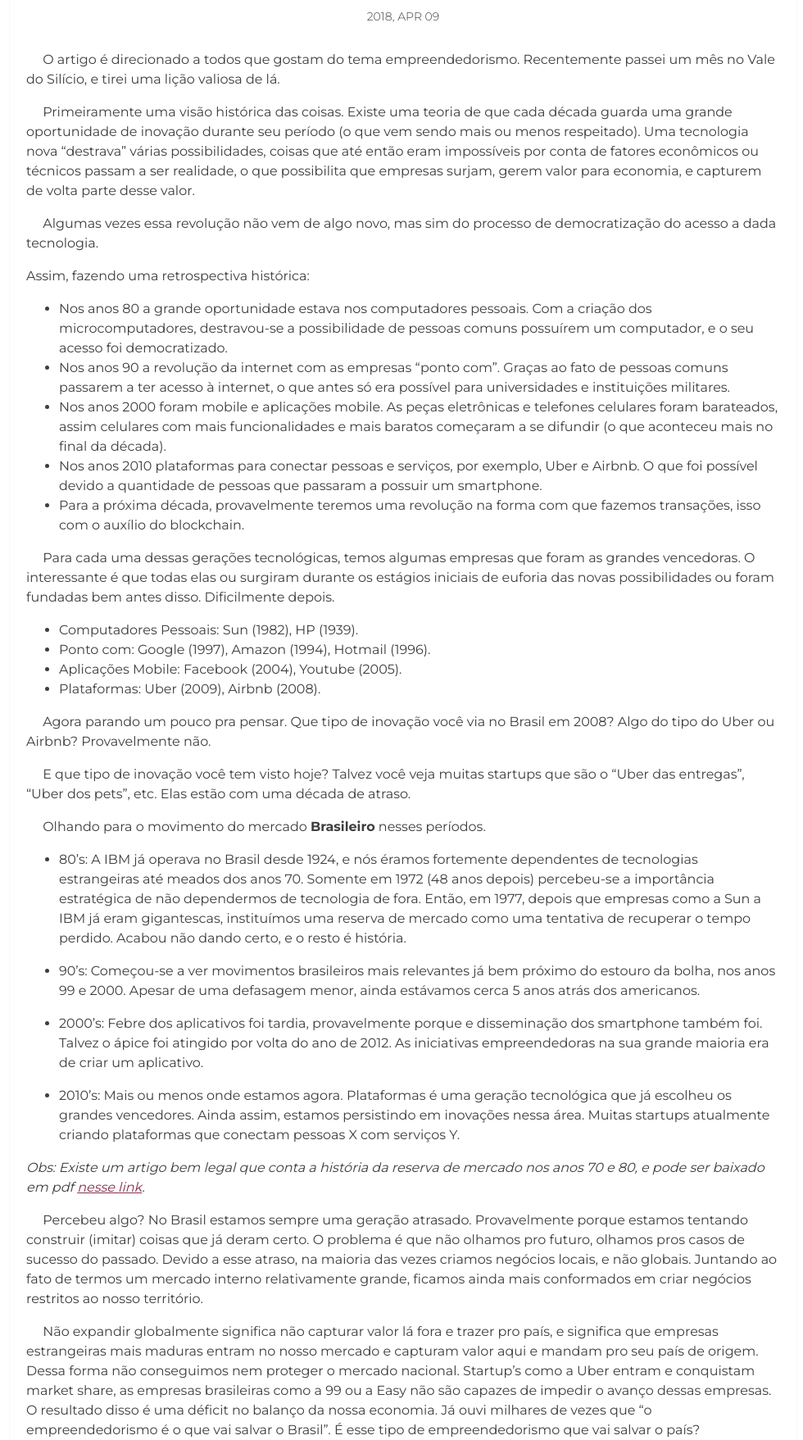
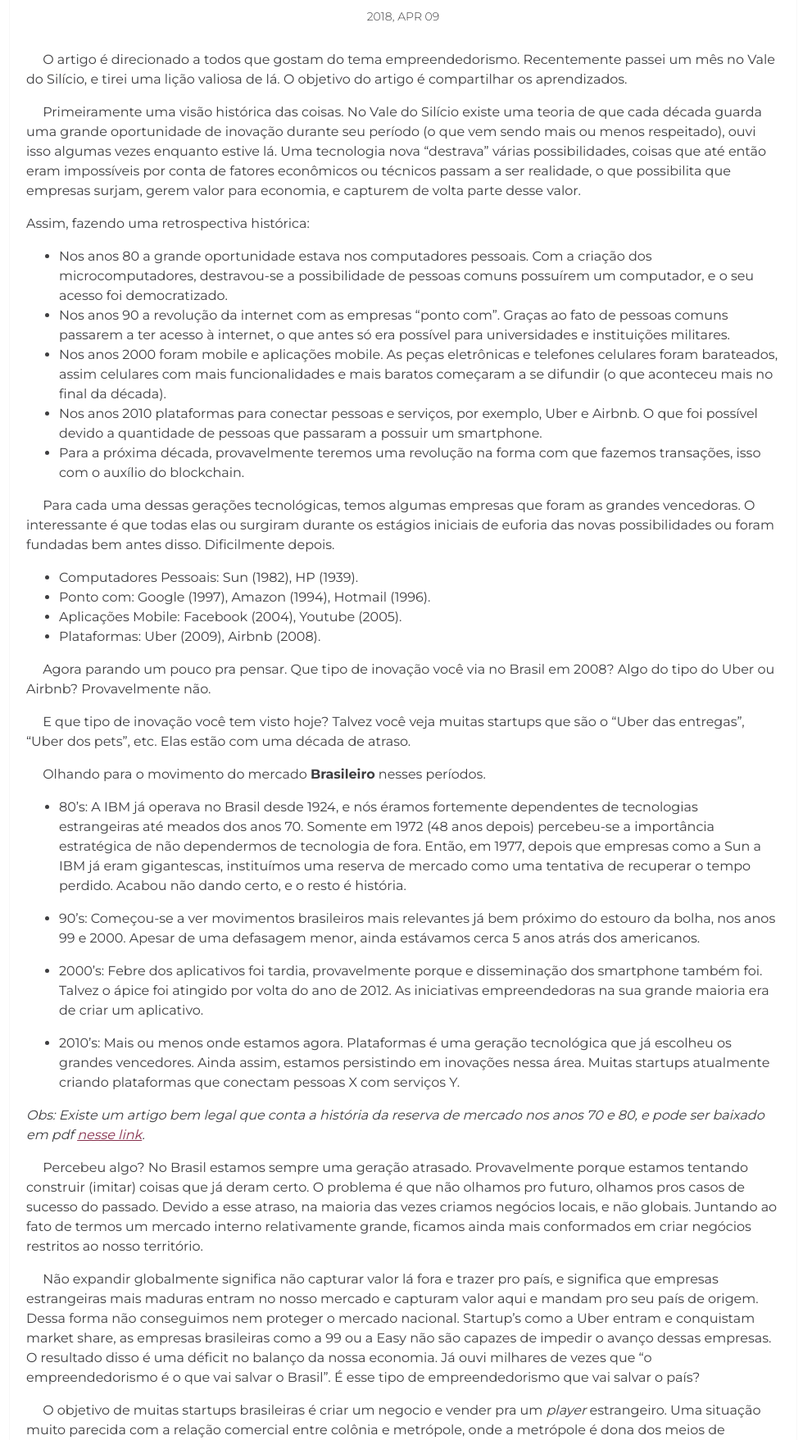
Before and after one commit to lorenzocesconetto/lorenzocesconetto.github.io, a Jekyll site: the page built from _posts/2018-04-09-licao-ensinada-pelo-vale-do-silicio.markdown, in a window 1280 px wide, cut to the strip 607-2364 px from the top of the page. Shown: the whole strip at 82% size, without its empty margins (148-1128 px from the left). Built offline with Jekyll 4.4.1, drawn with Linux system fonts in a browser that asks for light colours; comment, search, counter and statistics services are not loaded; some of the changed text lies outside the part shown.

Commit message:
update 6

```diff
--- a/_posts/2018-04-09-licao-ensinada-pelo-vale-do-silicio.markdown
+++ b/_posts/2018-04-09-licao-ensinada-pelo-vale-do-silicio.markdown
@@ -8,12 +8,12 @@
 author: Lorenzo Cesconetto # Add name author (optional)
 published: true
 ---
-&emsp; O artigo é direcionado a todos que gostam do tema empreendedorismo. Recentemente passei um mês no Vale do Silício, e tirei uma lição valiosa de lá.
+&emsp; O artigo é direcionado a todos que gostam do tema empreendedorismo. Recentemente passei um mês no Vale do Silício, e tirei uma lição valiosa de lá. O objetivo do artigo é compartilhar os aprendizados.
 
 &emsp; Primeiramente uma visão histórica das coisas.
-Existe uma teoria de que cada década guarda uma grande oportunidade de inovação durante seu período (o que vem sendo mais ou menos respeitado). Uma tecnologia nova “destrava” várias possibilidades, coisas que até então eram impossíveis por conta de fatores econômicos ou técnicos passam a ser realidade, o que possibilita que empresas surjam, gerem valor para economia, e capturem de volta parte desse valor.
+No Vale do Silício existe uma teoria de que cada década guarda uma grande oportunidade de inovação durante seu período (o que vem sendo mais ou menos respeitado), ouvi isso algumas vezes enquanto estive lá. Uma tecnologia nova “destrava” várias possibilidades, coisas que até então eram impossíveis por conta de fatores econômicos ou técnicos passam a ser realidade, o que possibilita que empresas surjam, gerem valor para economia, e capturem de volta parte desse valor.
 
-&emsp; Algumas vezes essa revolução não vem de algo novo, mas sim do processo de democratização do acesso a dada tecnologia.
+<!-- &emsp; Algumas vezes essa revolução não vem de algo novo, mas sim do processo de democratização do acesso a dada tecnologia. -->
 
 Assim, fazendo uma retrospectiva histórica:
 
@@ -69,7 +69,7 @@
 
 &emsp; O fato de possuírem um mercado interno pequeno, e uma educação fortemente voltada à tecnologia fez com que eles se tornassem uma potência tecnológica na Europa. O Skype por exemplo, foi fundado na Estônia. Assisti à uma palestra do Toomas Hendrik Ilves, ex-presidente do país, quando estava em Stanford, e ele recomendou esse <strong><a target="_blank" href="https://www.newyorker.com/magazine/2017/12/18/estonia-the-digital-republic">artigo</a></strong>. Vale a pena ler.
 
-&emsp; A Estônia permite que qualquer um aplique online para se tornar um cidadão do país, e isso é um ótimo exemplo que demonstra o momento incrível que estamos vivendo hoje, a tecnologia está derrubando fronteiras. Cryptomoedas derrubaram fronteiras econômicas, e é possível que AR / VR (realidade aumentada e realidade virtual) mude o nosso conceito de visitar um local. Governos estão se digitalizando, e em breve eles terão que competir um contra o outro por nós, que somos seus cidadãos.
+<!-- &emsp; A Estônia permite que qualquer um aplique online para se tornar um cidadão do país, e isso é um ótimo exemplo que demonstra o momento incrível que estamos vivendo hoje, a tecnologia está derrubando fronteiras. Cryptomoedas derrubaram fronteiras econômicas, e é possível que AR / VR (realidade aumentada e realidade virtual) mude o nosso conceito de visitar um local. Governos estão se digitalizando, e em breve eles terão que competir um contra o outro por nós, que somos seus cidadãos. -->
 
 ### Eslovênia
 
@@ -96,11 +96,11 @@
 
 ### Nossa situação
 
-&emsp; Dando um exemplo bem tangível. No Brasil, existe uma grande quantidade de startups trabalhando com plataformas de Delivery, inclusive uma das empresas de tecnologia mais relevantes do Brasil, a Movile com a Rapiddo. Mas de acordo com o que eu estou te falando, plataforma é uma oportunidade que já passou e deve haver algo de maior relevância. Durante uma palestra em Stanford conversei com um dos co-fundadores da <strong><a href="https://www.starship.xyz/">Starship</a></strong>, uma empresa que cria robôs de delivery. Qual a chance de termos nossas startups serem desmanchadas? É possível mercado interno tenha que a importar esses robôs para suprir necessidades internas.
+&emsp; Dando um exemplo bem tangível. No Brasil, existe uma grande quantidade de startups trabalhando com plataformas de Delivery, inclusive uma das empresas de tecnologia mais relevantes do Brasil, a Movile com a Rapiddo. Mas de acordo com o que eu estou te falando, plataforma é uma oportunidade que já passou e deve haver algo de maior relevância. Durante uma palestra em Stanford conversei com um dos co-fundadores da <strong><a href="https://www.starship.xyz/">Starship</a></strong>, uma empresa que cria robôs de delivery. Dependendo como as coisas evoluírem, é possível que as empresas brasileiras tenham que importar esses robôs para se manterem competitivas, ou que elas sejam desmanchadas por startups de fora.
 
-&emsp; Falando agora sobre o mercado de AR / VR (realidade aumentada e realidade virtual). A startup Magic Leap já levantou USD 2 bi com investidores como Warner Bros, Morgan Stanley, etc. Existem alguns movimentos nessas áreas no Brasil, mas são em geral tímidos.
+<!-- &emsp; Falando agora sobre o mercado de AR / VR (realidade aumentada e realidade virtual). A startup Magic Leap já levantou USD 2 bi com investidores como Warner Bros, Morgan Stanley, etc. Existem alguns movimentos nessas áreas no Brasil, mas são em geral tímidos. -->
 
-&emsp; Começamos a falar de blockchain depois que o diversos unicórnios pelo mundo já haviam se formado.
+<!-- &emsp; Começamos a falar de blockchain depois que o diversos unicórnios pelo mundo já haviam se formado. -->
 
 &emsp; Colocando as coisas de uma forma visual, esse é um gráfico (qualitativo) que eu inventei que talvez ajude a visualizar as coisas. É como eu enxergo a evolução de uma tecnologia nova.
 
```
